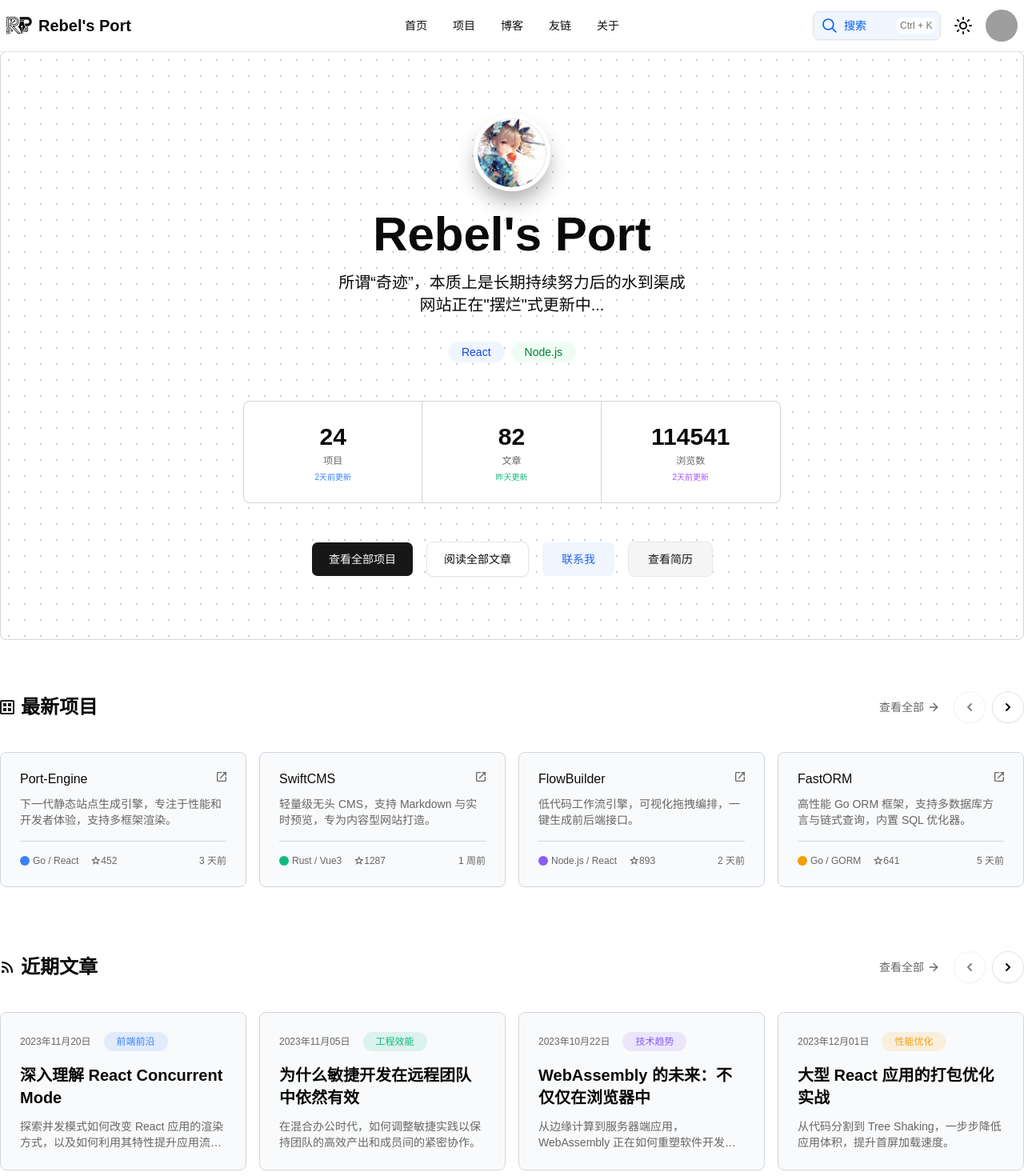
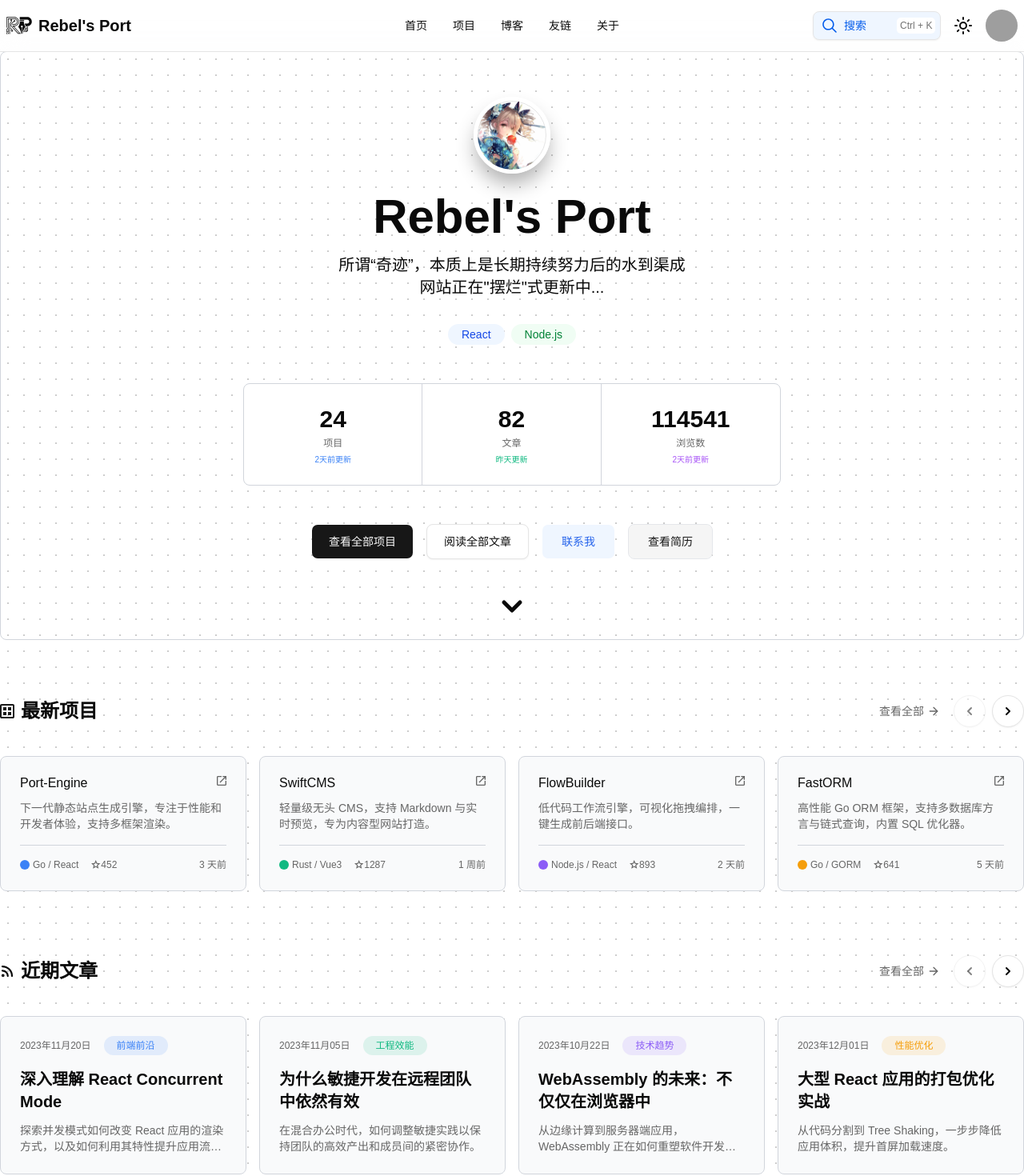
Before and after one commit to FamousRebel/Rebel_Port_React, a React (Vite) app in the folder Frontend/: page /home in a window 1280 px wide. Shown: the top 1470 px of the page at 80% size. Built offline with nearby package versions, Linux system fonts and the light colour scheme; grey boxes are pictures that could not be loaded.

Commit message:
feat (ui): 添加滚动相关功能并更新类型定义
- 新增路由切换自动滚动到顶部功能
- 新增下箭头平滑滚动按钮
- 统一类型命名：Project → Projects
- 更新相关组件的类型导入

```diff
--- a/Frontend/src/components/Layout/DefaultLayout.tsx
+++ b/Frontend/src/components/Layout/DefaultLayout.tsx
@@ -1,12 +1,29 @@
-import { Outlet, useNavigate, type OutletProps } from "react-router-dom";
+import {
+  Outlet,
+  useLocation,
+  useNavigate,
+  type OutletProps,
+} from "react-router-dom";
 import type { LayoutProps } from "@/types/layoutProps";
 import Header from "@/components/Layout/Header";
+import { useEffect } from "react";
 
 interface DefaultLayoutProps extends OutletProps, LayoutProps {}
+
+const ScrollToTop = () => {
+  const { pathname } = useLocation();
+
+  useEffect(() => {
+    window.scrollTo(0, 0); // 跳到顶部
+  }, [pathname]);
+
+  return null;
+};
 
 const DefaultLayout = (props: DefaultLayoutProps) => {
   return (
     <>
+      <ScrollToTop />
       <Header />
       <div className="pt-16">
         <Outlet />
--- a/Frontend/src/components/Sections/Home/BusinessCard.tsx
+++ b/Frontend/src/components/Sections/Home/BusinessCard.tsx
@@ -5,12 +5,12 @@ import { Button } from "@/components/ui/button";
 import { useNavigate } from "react-router-dom";
 import { Card, CardGroup, CardItem } from "@/components/Common/Card";
 import { Car } from "lucide-react";
+import Icons from "@/components/Common/Icons";
 
 const BusinessCard = () => {
   const navigate = useNavigate();
   return (
-    <div>
-      <div className="h-[calc(100vh-64px)] border border-gray-300 rounded-md bg-dot-pattern">
+    <div className="h-[calc(100vh-64px)] border border-gray-300 rounded-md flex flex-col items-center">
       <div className="flex flex-col items-center justify-center mx-auto w-full max-w-7xl h-full">
         <Avatar className="w-24 h-24 border-5 border-white shadow-[0_15px_25px_-2px_rgba(0,0,0,0.3)] mb-6">
           <AvatarImage src={BusinessCardImg} />
@@ -76,7 +76,18 @@ const BusinessCard = () => {
           </Button>
         </div>
       </div>
-      </div>
+
+      <button
+        onClick={() => {
+          window.scrollTo({
+            top: window.innerHeight,
+            behavior: "smooth",
+          });
+        }}
+        className="relative bottom-5 cursor-pointer hover:scale-110 transition-transform"
+      >
+        <Icons name="arrowDown" size={40} animated animationType="slide-down" />
+      </button>
     </div>
   );
 };
--- a/Frontend/src/components/Sections/Home/FeaturedSection.tsx
+++ b/Frontend/src/components/Sections/Home/FeaturedSection.tsx
@@ -12,7 +12,7 @@ import type { CardItem } from "@/types/cardItemTypes";
 import { useNavigate } from "react-router-dom";
 
 interface featuredSectionProps<T extends CardItem> {
-  type: "Project" | "Blog"; // 区块类型
+  type: "Projects" | "Blog"; // 区块类型
   title: string; // 区块标题
   sectionIcon?: string; // 区块图标名称
   list: T[]; // 区块列表
--- a/Frontend/src/pages/Home/index.tsx
+++ b/Frontend/src/pages/Home/index.tsx
@@ -6,7 +6,7 @@ import {
 import Icons from "@/components/Common/Icons";
 import { BusinessCard, FeaturedSection } from "@/components/Sections/Home";
 import { Badge } from "@/components/ui/badge";
-import type { BlogItem, CardItem, ProjectItem } from "@/types/cardItemTypes";
+import type { BlogItem, ProjectsItem } from "@/types/cardItemTypes";
 import React from "react";
 
 const blogData: BlogItem[] = [
@@ -112,7 +112,7 @@ const blogData: BlogItem[] = [
   },
 ];
 
-const projectData: ProjectItem[] = [
+const projectsData: ProjectsItem[] = [
   {
     id: 1,
     title: "Port-Engine",
@@ -220,15 +220,15 @@ const projectData: ProjectItem[] = [
 
 const Home = () => {
   return (
-    <>
+    <div className="bg-dot-pattern">
       <BusinessCard />
-      <div className="flex flex-col gap-20 my-16 max-w-7xl mx-auto">
+      <div className="h-[calc(100vh-64px)] flex flex-col justify-center gap-20 max-w-7xl mx-auto">
         <FeaturedSection
-          type="Project"
+          type="Projects"
           title="最新项目"
           sectionIcon="layoutGrid"
-          list={projectData}
-          renderItem={(item: ProjectItem) => (
+          list={projectsData}
+          renderItem={(item: ProjectsItem) => (
             <Card cursor="pointer">
               <div className="flex justify-between">
                 <div
@@ -295,7 +295,7 @@ const Home = () => {
           )}
         />
       </div>
-    </>
+    </div>
   );
 };
 export default Home;
--- a/Frontend/src/types/cardItemTypes.ts
+++ b/Frontend/src/types/cardItemTypes.ts
@@ -7,7 +7,7 @@ export interface BaseItem {
   url: string;
 }
 
-export interface ProjectItem extends BaseItem {
+export interface ProjectsItem extends BaseItem {
   techStack: string;
   star: number;
 }
@@ -16,4 +16,4 @@ export interface BlogItem extends BaseItem {
   tag: string;
 }
 
-export type CardItem = BaseItem | ProjectItem | BlogItem;
+export type CardItem = BaseItem | ProjectsItem | BlogItem;
```
Lines whose indentation alone changed are shown as unchanged.
